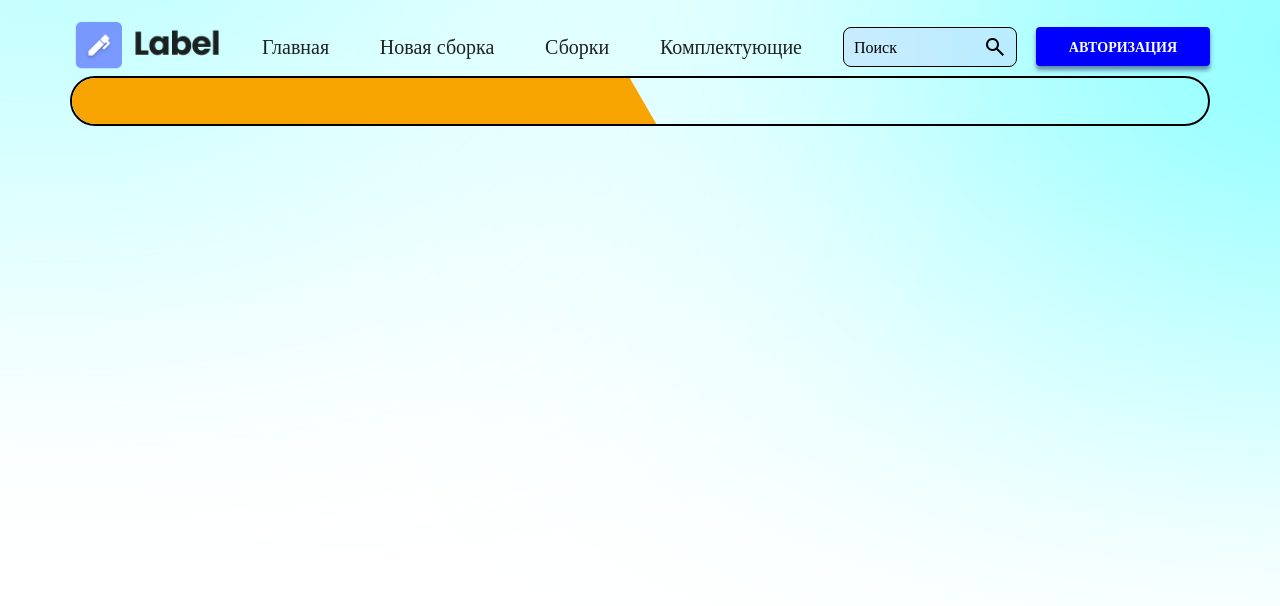
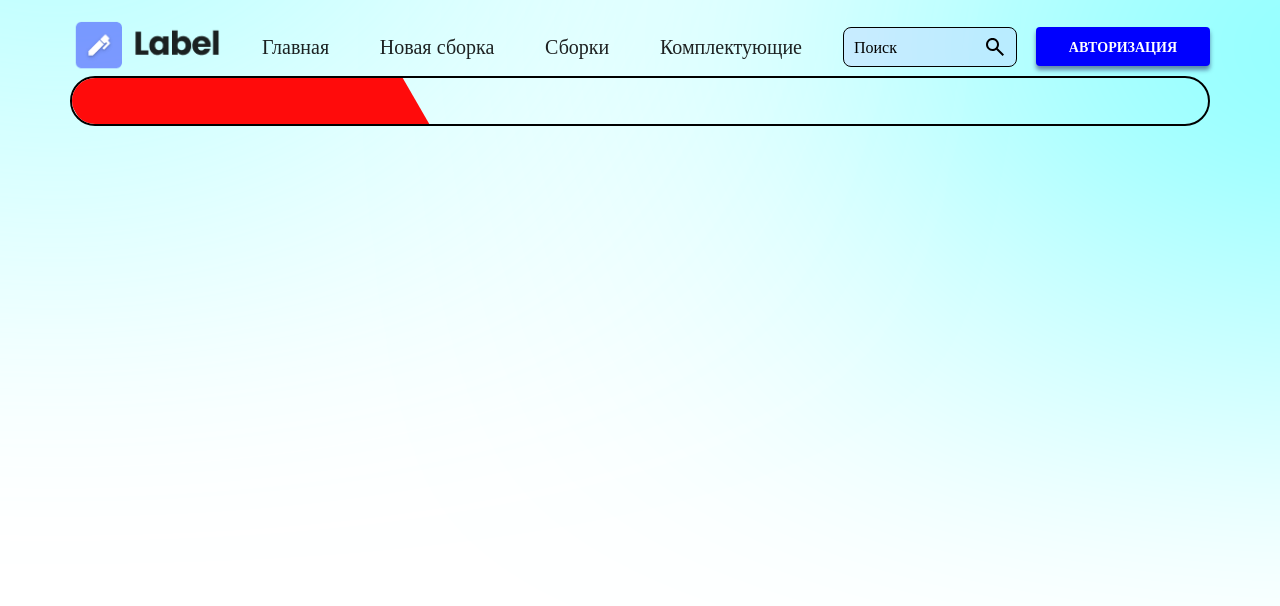
Before and after one commit to konyasharin/PCShop, a React (Vite) app in the folder frontend/: page /PCBuild in a window 1280 px wide. Shown: the top 606 px of the page. Built offline with nearby package versions, Linux system fonts and the light colour scheme.

Commit message:
scale component finished

```diff
--- a/frontend/src/pages/PCBuildPage/PCBuildPage.module.css
+++ b/frontend/src/pages/PCBuildPage/PCBuildPage.module.css
@@ -6,6 +6,7 @@
 }
 
 .scaleInner{
+    transition: .5s all;
     height: 100%;
     background-color: #F7A400;
     transform: skew(30deg) translateX(-3px);
--- a/frontend/src/pages/PCBuildPage/PCBuildPage.tsx
+++ b/frontend/src/pages/PCBuildPage/PCBuildPage.tsx
@@ -1,15 +1,26 @@
 import Container from '../../components/Container/Container.tsx';
 import styles from './PCBuildPage.module.css';
+import { useState } from 'react';
 
 function PCBuildPage() {
-  const scaleInner = 50;
-
+  const [scaleInnerPercents] = useState(30);
+  let colorScaleInner = '';
+  if (scaleInnerPercents <= 50) {
+    colorScaleInner = '#FF0B0B';
+  } else if (scaleInnerPercents > 50 && scaleInnerPercents <= 80) {
+    colorScaleInner = '#F7A400';
+  } else if (scaleInnerPercents > 80) {
+    colorScaleInner = '#16D840';
+  }
   return (
     <Container>
       <div className={styles.scale}>
         <div
           className={styles.scaleInner}
-          style={{ width: `calc(${scaleInner}% + 6px)` }}
+          style={{
+            width: `calc(${scaleInnerPercents}% + 6px)`,
+            backgroundColor: `${colorScaleInner}`,
+          }}
         ></div>
       </div>
     </Container>
```
